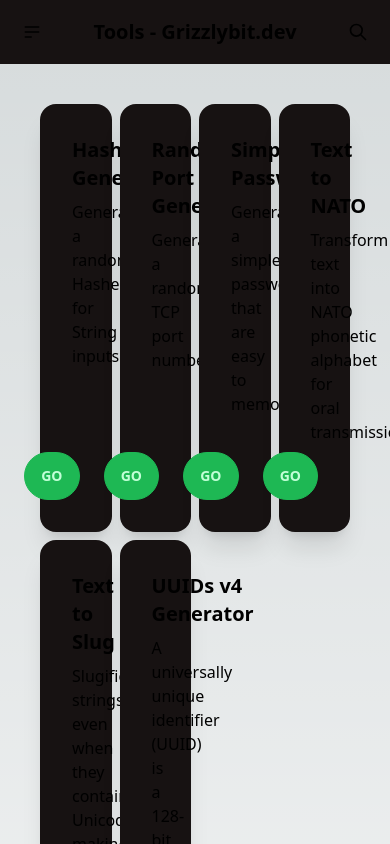
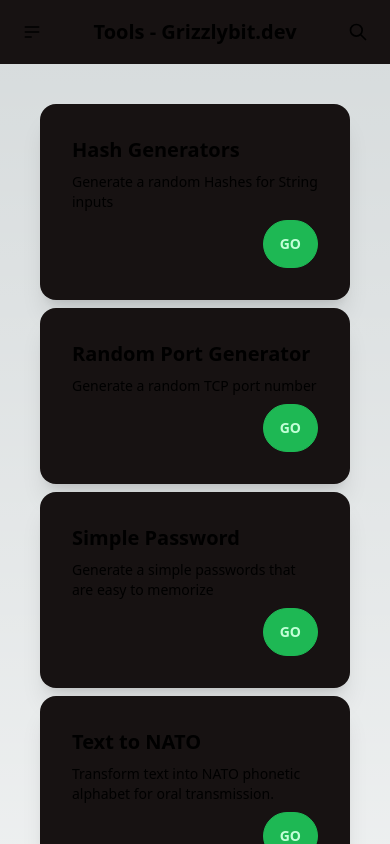
Before and after one commit to zubair1024/grizzly-tools, a Next.js app: page / in a window 390 px wide. Shown: the top 844 px of the page. Built offline with nearby package versions, Linux system fonts and the light colour scheme.

Commit message:
better grid layout and formatting

```diff
--- a/src/components/ToolCard.tsx
+++ b/src/components/ToolCard.tsx
@@ -11,7 +11,7 @@
         <div className="card w-full h-full bg-base-100 shadow-xl">
           <div className="card-body">
             <h2 className="card-title">{props.route.title}</h2>
-            <p>{props.route.desc}</p>
+            <p className="text-sm font-light">{props.route.desc}</p>
             <div className="card-actions justify-end">
               <button className="btn btn-primary">Go</button>
             </div>
--- a/src/pages/index.tsx
+++ b/src/pages/index.tsx
@@ -6,7 +6,7 @@
   return (
     <>
       <Layout>
-        <div className="grid grid-cols-4 py-10 px-10 gap-2">
+        <div className="grid grid-cols-1 md:grid-cols-2 lg:grid-cols-4 py-10 px-10 gap-2">
           {routes.map((item) => (
             <ToolCard key={item.route} route={item} />
           ))}
```
